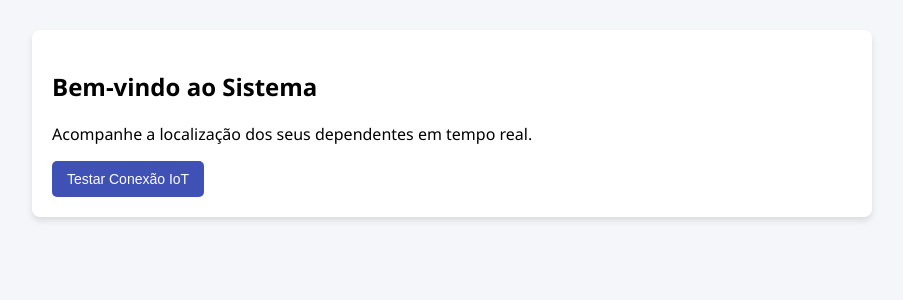
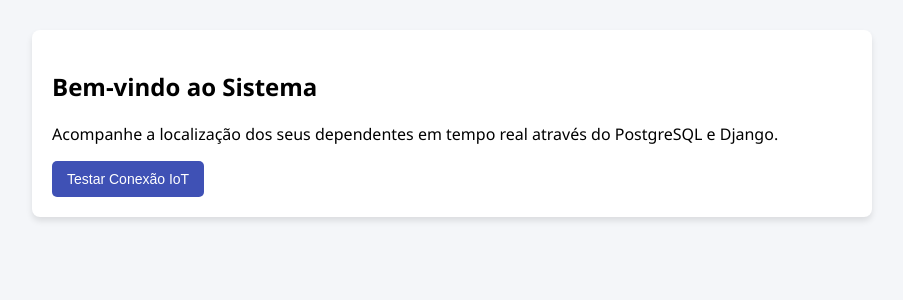
Before and after one commit to HilquiasAlmeida/FIAP, a Django app: template Computer-Engineering/Projects/Python/Automation/family-trackings/parents-child-tracking-iot/web/family_project/parents_tracker/templates/tracker/index.html in a window 1280 px wide. Shown: the part 126-426 px from the top of the page, without its empty margins (188-1091 px from the left). Run offline with Django 4.2, Linux system fonts and the light colour scheme; the template is opened without the code that fills it, so the values that code supplies are empty.

Commit message:
Enhance welcome message in index.html
Updated the welcome message to include PostgreSQL and Django.

```diff
--- a/Computer-Engineering/Projects/Python/Automation/family-trackings/parents-child-tracking-iot/web/family_project/parents_tracker/templates/tracker/index.html
+++ b/Computer-Engineering/Projects/Python/Automation/family-trackings/parents-child-tracking-iot/web/family_project/parents_tracker/templates/tracker/index.html
@@ -16,7 +16,7 @@
 
     <div class="container">
         <h2>Bem-vindo ao Sistema</h2>
-        <p>Acompanhe a localização dos seus dependentes em tempo real.</p>
+        <p>Acompanhe a localização dos seus dependentes em tempo real através do PostgreSQL e Django.</p>
 
         <button id="alertBtn">Testar Conexão IoT</button>
     </div>
```
